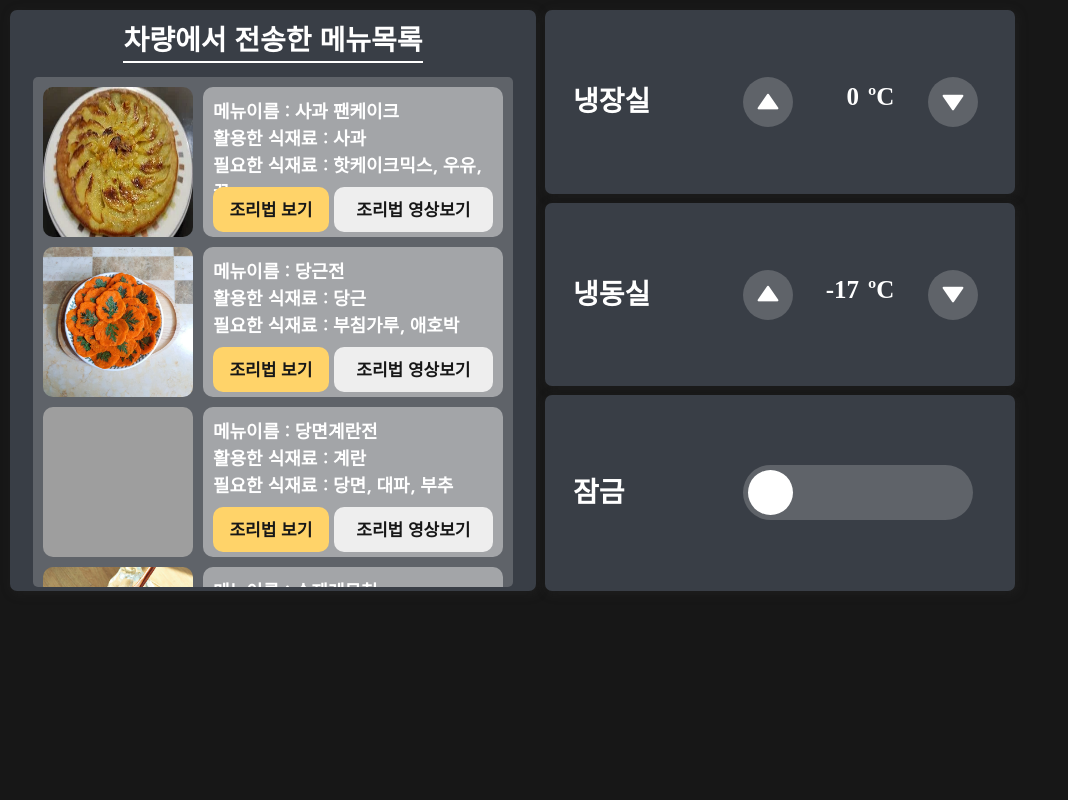
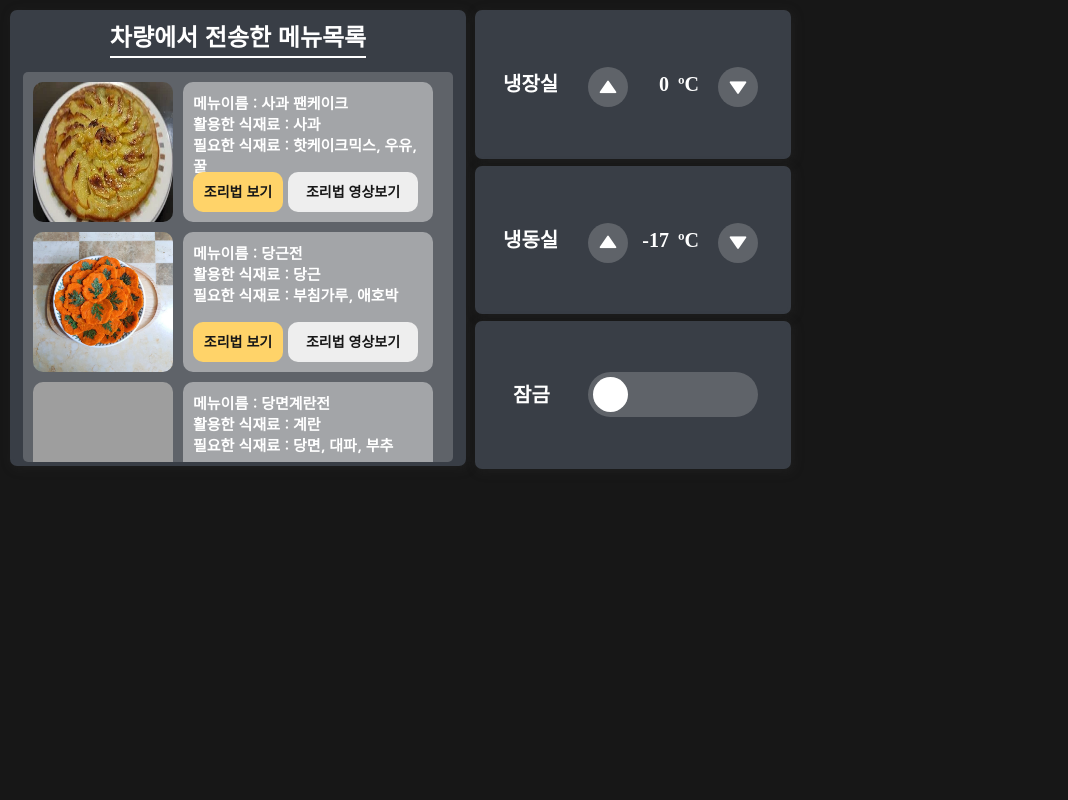
Before and after one commit to THINCAR/2021ESWContest_webOS_3004, a plain HTML site: page module/refrigerator/main.html in a window 1280 px wide. Shown: the whole page, without its empty margins (0-1068 px from the left). Drawn offline with nearby package versions, Linux system fonts and the light colour scheme; grey boxes are pictures that could not be loaded.

Commit message:
Update: change the resolution

```diff
--- a/module/refrigerator/style.css
+++ b/module/refrigerator/style.css
@@ -11,8 +11,8 @@ body{
 }
 .background{
     margin: 0;
-    width: 1024px;
-    height: 600px;
+    width: 800px;
+    height: 480px;
     position: relative;
 }
 a {
@@ -26,8 +26,8 @@ a {
 
 .wrap{
     position: absolute;
-    width: 1024px;
-    height: 600px;
+    width: 800px;
+    height: 480px;
     top: 0;
     left: 0;
 }
@@ -39,8 +39,8 @@ video{
     position: absolute;
     left :0;
     top:0;
-    width: 1024px;
-    height: 600px;
+    width: 800px;
+    height: 480px;
     box-shadow: inset 0 0 0 1000px rgba(255,255,255,0.1);
 }
 
@@ -51,8 +51,8 @@ video{
     left: 10px;
     top:10px;
     text-align: center;
-    width: 520px;
-    height: 575px;
+    width: 450px;
+    height: 450px;
     border: 3px solid   #393E46;
     background-color:   #393E46;
     box-shadow: 2px 2px 10px 2px rgba(43, 42, 42, 0.3);
@@ -60,11 +60,11 @@ video{
 }
 .con2{
     position: absolute;
-    left: 545px;
+    left: 475px;
     top:10px;
     text-align: center;
-    width: 464px;
-    height: 177.5px;
+    width: 310px;
+    height: 142.5px;
     border: 3px solid  #393E46;
     background-color: #393E46;
     box-shadow: 2px 2px 10px 2px rgba(43, 42, 42, 0.3);
@@ -73,11 +73,11 @@ video{
 
 .con3{
     position: absolute;
-    left: 545px;
-    top:202.5px;
+    left: 475px;
+    top:165.5px;
     text-align: center;
-    width: 464px;
-    height: 177.5px;
+    width: 310px;
+    height: 142.5px;
     border: 3px solid  #393E46;
     background-color: #393E46;
     box-shadow: 2px 2px 10px 2px rgba(43, 42, 42, 0.3);
@@ -85,11 +85,11 @@ video{
 }
 .con4{
     position: absolute;
-    left: 545px;
-    top:395px;
+    left: 475px;
+    top:320.5px;
     text-align: center;
-    width: 464px;
-    height: 189.5px;
+    width: 310px;
+    height: 142.5px;
     border: 3px solid  #393E46;
     background-color: #393E46;
     box-shadow: 2px 2px 10px 2px rgba(43, 42, 42, 0.3);
@@ -100,8 +100,8 @@ button{
     border:0;
     font-size: 15px;
     line-height: 1;
-    width: 50px;
-    height: 50px;
+    width: 40px;
+    height: 40px;
     border-radius: 30px;
     cursor: pointer;
     transition: all 0.3s linear;
@@ -109,25 +109,25 @@ button{
 }
 i{
     color:#fff;
-    font-size: 25px;
+    font-size: 20px;
 }
 button:hover{
       background-color:  #FFD369  ;
 }
 .nick{
     position: absolute;
-    line-height: 177.5px;
+    line-height: 142.5px;
     left:25px;
-    font-size: 28px;
+    font-size: 20px;
     font-family: 'Nanum Gothic', sans-serif;
     font-weight: 600;
     color: #fff;
 }
 .nicka{
     position: absolute;
-    line-height: 189.5px;
-    left:25px;
-    font-size: 28px;
+    line-height: 142.5px;
+    left:35px;
+    font-size: 20px;
     font-family: 'Nanum Gothic', sans-serif;
     font-weight: 600;
     color: #fff;
@@ -136,10 +136,10 @@ button:hover{
     position: absolute;
     width: 36px;
     height: 40px;
-    top:70px;
-    left:275px;
+    top:60px;
+    left:155px;
     text-align: right;
-    font-size: 25px;
+    font-size: 20px;
     color: #fff;
     font-weight: 600;
 }
@@ -147,29 +147,29 @@ button:hover{
     position: absolute;
     width: 30px;
     height: 40px;
-    top:70px;
-    left:320px;
+    top:60px;
+    left:200px;
     text-align: left;
-    font-size: 25px;
+    font-size: 20px;
     color: #fff;
     font-weight: 600;
 }
 .up{
     position: absolute;
-    top:64px;
-    left:195px;
+    top:54px;
+    left:110px;
 }
 .down{
     position: absolute;
-    top:64px;
-    left:380px;
+    top:54px;
+    left:240px;
 }
 .toggle-btn{
     position: absolute;
-    left:195px;
-    top:67px;
-    width: 220px;
-    height: 45px;
+    left:110px;
+    top:48px;
+    width: 160px;
+    height: 35px;
     background:  #5f6369;
     border-radius: 30px;
     padding:5px;
@@ -177,8 +177,8 @@ button:hover{
     transition: all 0.3s ease-in-out;
 }
 .toggle-btn > .inner-circle{
-    width: 45px;
-    height: 45px;
+    width: 35px;
+    height: 35px;
     background: #fff;
     border-radius: 50%;
     transition: all 0.3s ease-in-out;
@@ -187,20 +187,20 @@ button:hover{
     background: #FFD369;
 }
 .toggle-btn.active> .inner-circle{
-    margin-left:175px;
+    margin-left:122.5px;
 
 }
 .stage{
     position: absolute;
     left:10px;
     top:5px;
-    width: 500px;
-    height: 450px;
+    width: 430px;
+    height: 440px;
 }
 
 .menu_title{
     width: fit-content;
-    font-size: 14px;
+    font-size: 12px;
     margin-left: auto;
     margin-right: auto;
     padding-bottom: 3px;
@@ -212,8 +212,8 @@ button:hover{
 
 #menu_list{
     background-color: #5f6369;
-    width: 480px;
-    height: 510px;
+    width: 430px;
+    height: 390px;
     margin-left: auto;
     margin-right: auto;
     margin-top: 14px;
@@ -222,13 +222,13 @@ button:hover{
 }
 
 .menu{
-    width: 480px;
-    height: 150px;
+    width: 430px;
+    height: 140px;
 }
 
 .menu_image{
-    height: 150px;
-    width: 150px;
+    height: 140px;
+    width: 140px;
     margin-top: 10px;
     margin-left: 10px;
     float: left;
@@ -238,8 +238,8 @@ button:hover{
 .menu_description{
     background-color: #eeeeee79;
     text-align: left;
-    height: 130px;
-    width: 280px;
+    height: 120px;
+    width: 230px;
     margin-top: 10px;
     margin-left: 10px;
     float: left;
@@ -248,7 +248,7 @@ button:hover{
     color :#fff;
     font-family: 'Nanum Gothic', sans-serif;
     font-weight: 600;
-    font-size: 18px;
+    font-size: 15px;
     position: relative;
 }
 
@@ -262,12 +262,12 @@ button:hover{
 
 .recipe{
     background-color:  #FFD369;
-    width: 120px;
-    height: 45px;
+    width: 90px;
+    height: 40px;
     margin-right: 5px;
     border-radius: 10px;
-    line-height: 45px;
-    font-size: 17px;
+    line-height: 40px;
+    font-size: 14px;
     font-family: 'Nanum Gothic', sans-serif;
     text-align: center;
     color: #171717;
@@ -277,11 +277,11 @@ button:hover{
 
 .to_kakao{
     background-color: #eeeeee;
-    width: 165px;
-    height: 45px;
-    font-size: 17px;
+    width: 130px;
+    height: 40px;
+    font-size: 14px;
     border-radius: 10px;
-    line-height: 45px;
+    line-height: 40px;
     font-family: 'Nanum Gothic', sans-serif;
     text-align: center;
     color: #171717;
```
